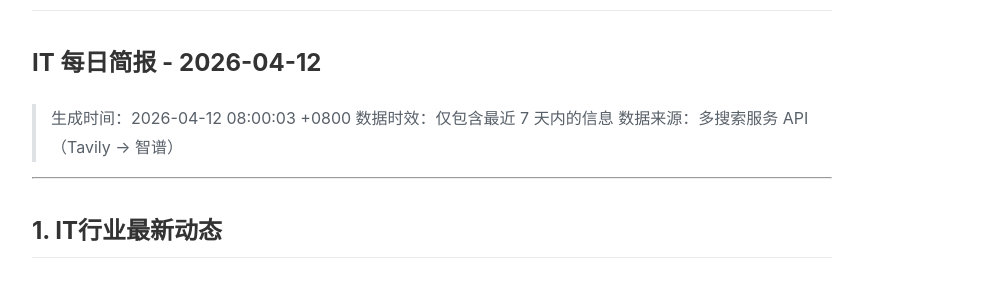
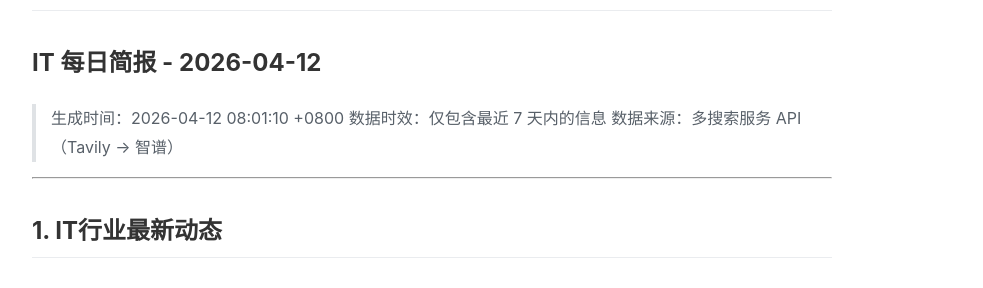
Before and after one commit to kyd-w/kyd-w.github.io, a Jekyll site: the page built from _posts/2026-04-12-it-daily-report.md, in a window 1280 px wide and 900 px high. Shown: the part 263-551 px from the top of the window, without its empty margins (148-1131 px from the left). Built offline with Jekyll 4.4.1, drawn with Linux system fonts in a browser that asks for light colours.

Commit message:
更新 IT 每日简报 - 2026-04-12

```diff
--- a/_posts/2026-04-12-it-daily-report.md
+++ b/_posts/2026-04-12-it-daily-report.md
@@ -1,13 +1,13 @@
 ---
 layout: post
 title: "IT 每日简报 - 2026-04-12"
-date: 2026-04-12 08:00:03 +0800
+date: 2026-04-12 08:01:10 +0800
 categories: [简报]
 ---
 
 # IT 每日简报 - 2026-04-12
 
-> 生成时间：2026-04-12 08:00:03 +0800
+> 生成时间：2026-04-12 08:01:10 +0800
 > 数据时效：仅包含最近 7 天内的信息
 > 数据来源：多搜索服务 API（Tavily → 智谱）
 
```
